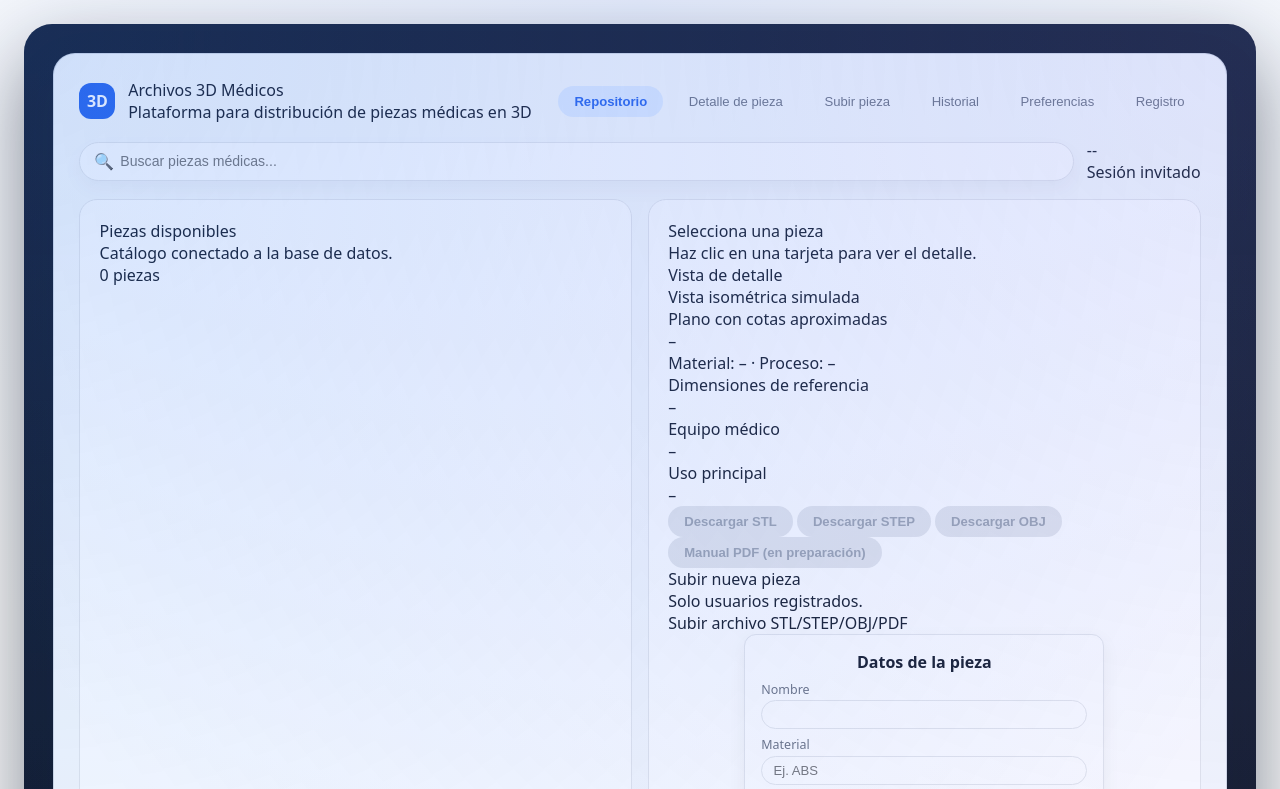
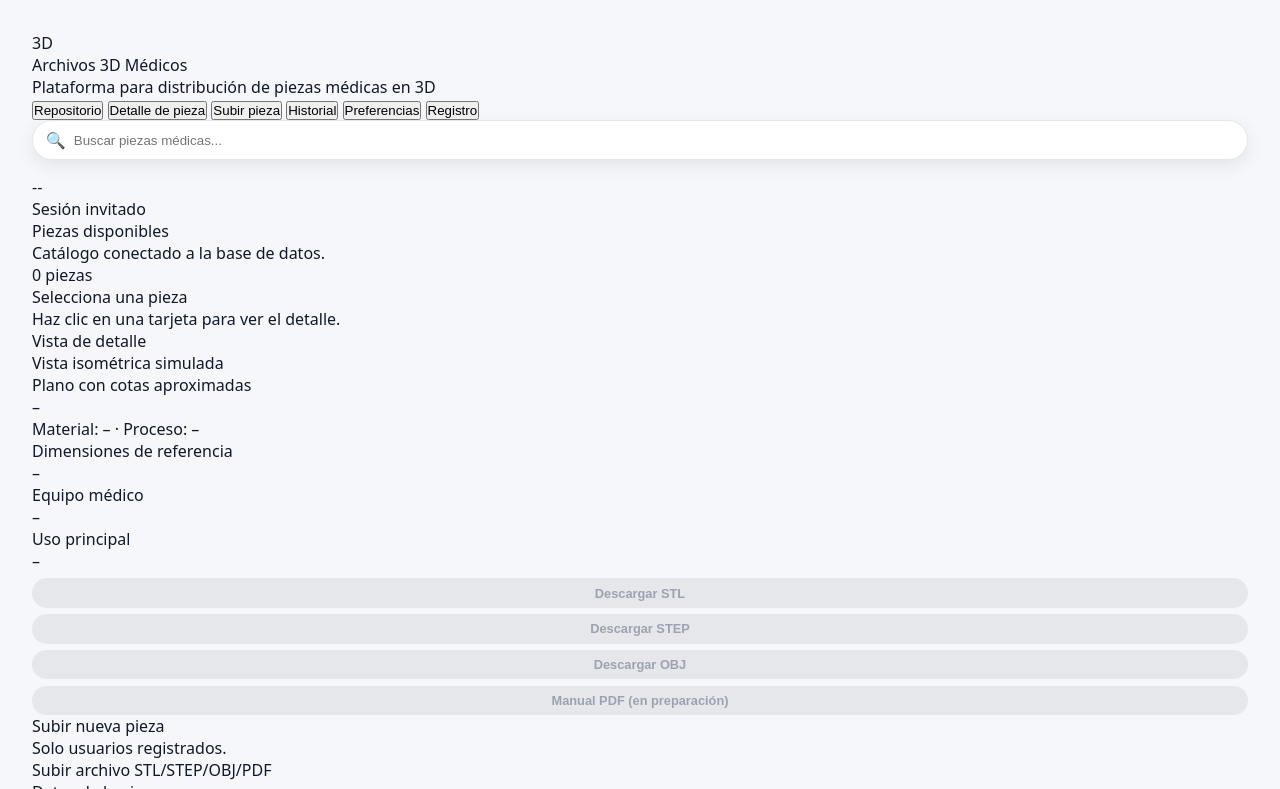
Before and after one commit to AdrielRa002/Paginaparapiezas3d, a plain HTML site: page index.html in a window 1280 px wide. Shown: the top 789 px of the page. Drawn offline with Linux system fonts and the light colour scheme; no server answers.

Commit message:
Update styles.css

```diff
--- a/styles.css
+++ b/styles.css
@@ -1,321 +1,111 @@
-/* ===== Variables de diseño global ===== */
+/* ===== Variables ===== */
 :root {
-  --bg-page: #f2f4f8;
-  --bg-card: #ffffff;
-  --bg-main: #f8fafc;
+  --bg: #f5f7fa;
+  --card: #fff;
   --primary: #2563eb;
-  --primary-soft: #e0edff;
-  --text-main: #111827;
-  --text-soft: #6b7280;
-  --border-soft: #e5e7eb;
   --success: #16a34a;
-  --danger: #dc2626;
-  --warning: #f97316;
-  --radius-lg: 18px;
-  --radius-md: 12px;
-  --shadow-soft: 0 18px 45px rgba(15, 23, 42, 0.12);
+  --text: #111827;
+  --textSoft: #6b7280;
+  --border: #e5e7eb;
+  --radius: 16px;
+  --shadow: 0 6px 18px rgba(0,0,0,0.08);
 }
 
-/* ===== Reset básico ===== */
 * {
-  margin: 0;
-  padding: 0;
-  box-sizing: border-box;
+  margin: 0; padding: 0; box-sizing: border-box;
 }
 
-/* ===== Estilos generales de la página ===== */
 body {
-  font-family: system-ui, -apple-system, BlinkMacSystemFont, "Segoe UI", sans-serif;
-  background: radial-gradient(circle at top, #e5edff 0%, #f9fafb 38%, #eef2ff 100%);
-  color: var(--text-main);
+  font-family: system-ui, sans-serif;
+  background: var(--bg);
+  color: var(--text);
   min-height: 100vh;
-  display: flex;
-  align-items: center;
-  justify-content: center;
-  padding: 1.5rem;
+  padding: 2rem;
 }
 
-/* ===== Contenedor principal tipo interfaz médica ===== */
-.shell {
-  width: 100%;
-  max-width: 1240px;
-  background: linear-gradient(180deg, #0f172a 0%, #111827 32%, #020617 100%);
-  border-radius: 28px;
-  padding: 1.8rem;
-  box-shadow: 0 32px 80px rgba(15, 23, 42, 0.5);
-  position: relative;
-  overflow: hidden;
+/* ===== Layout ===== */
+.container {
+  max-width: 1100px;
+  margin: auto;
 }
 
-.shell::before {
-  content: "";
-  position: absolute;
-  inset: 0;
-  background:
-    radial-gradient(circle at top left, rgba(59, 130, 246, 0.28), transparent 55%),
-    radial-gradient(circle at top right, rgba(129, 140, 248, 0.26), transparent 55%);
-  opacity: 0.75;
-  pointer-events: none;
+/* ===== Secciones ===== */
+.seccion {
+  display: none;
+  background: var(--card);
+  border-radius: var(--radius);
+  padding: 1.2rem;
+  border: 1px solid var(--border);
+  box-shadow: var(--shadow);
+  margin-bottom: 1rem;
 }
 
-.shell-inner {
-  background: var(--bg-main);
-  border-radius: 22px;
-  padding: 1.6rem;
-  box-shadow: var(--shadow-soft);
-  border: 1px solid rgba(148, 163, 184, 0.35);
+.seccion.activa {
+  display: block;
 }
 
-/* ===== Barra superior de navegación ===== */
-.topbar {
-  display: flex;
-  align-items: center;
-  justify-content: space-between;
-  margin-bottom: 1rem;
+/* ===== Grid tarjetas ===== */
+#cardsContainer {
+  display: grid;
+  grid-template-columns: repeat(auto-fill,minmax(180px,1fr));
   gap: 1rem;
 }
 
-.brand {
-  display: flex;
-  align-items: center;
-  gap: 0.8rem;
+/* ===== Tarjeta individual ===== */
+.card {
+  background: var(--card);
+  border: 1px solid var(--border);
+  border-radius: var(--radius);
+  padding: 0.8rem;
+  box-shadow: var(--shadow);
+  cursor: pointer;
+  transition: transform 0.15s, box-shadow 0.15s;
 }
 
-.brand-icon {
-  width: 36px;
-  height: 36px;
-  border-radius: 12px;
-  background: var(--primary);
-  display: flex;
-  align-items: center;
-  justify-content: center;
-  color: white;
-  font-weight: bold;
-  font-size: 1rem;
+.card:hover {
+  transform: translateY(-3px);
+  box-shadow: 0 8px 22px rgba(37,99,235,0.22);
 }
 
-/* Navegación superior */
-.nav {
-  display: flex;
-  gap: 0.6rem;
-  flex-wrap: wrap;
+.card-thumb {
+  height: 80px;
+  background: var(--primary);
+  border-radius: var(--radius);
+  margin-bottom: 0.4rem;
 }
 
-.nav button {
+/* ===== Botones ===== */
+.btn {
+  display: block;
+  width: 100%;
+  text-align: center;
+  padding: 0.45rem;
   border: none;
-  background: transparent;
-  padding: 0.5rem 1rem;
   border-radius: 999px;
-  font-size: 0.82rem;
-  color: var(--text-soft);
+  font-size: 0.8rem;
+  font-weight: 600;
   cursor: pointer;
-  transition: all 0.18s ease-out;
+  margin-top: 0.4rem;
 }
 
-.nav button.active {
-  background: var(--primary-soft);
-  color: var(--primary);
-  font-weight: 600;
-}
+.btn-primary { background: var(--success); color: #fff; }
+.btn-blue { background: var(--primary); color: #fff; }
+.btn-disabled { background: #e5e7eb; color: #9ca3af; cursor: not-allowed; }
 
-/* ===== Buscador + Usuario activo ===== */
-.search-row {
+/* ===== Buscador ===== */
+.search-box {
   display: flex;
-  align-items: center;
-  gap: 0.8rem;
-  flex-wrap: wrap;
+  background: var(--card);
+  padding: 0.5rem 0.8rem;
+  border-radius: 999px;
+  border: 1px solid var(--border);
   margin-bottom: 1rem;
-}
-
-.search-box {
-  flex: 1 1 260px;
-  background: white;
-  border-radius: 999px;
-  border: 1px solid var(--border-soft);
-  display: flex;
-  align-items: center;
-  padding: 0.45rem 0.85rem;
-  box-shadow: 0 8px 20px rgba(15, 23, 42, 0.04);
+  box-shadow: var(--shadow);
 }
 
 .search-box input {
   border: none;
   outline: none;
   width: 100%;
-  font-size: 0.88rem;
-  padding-left: 0.4rem;
+  padding-left: 0.5rem;
 }
-
-.search-pill {
-  background: var(--primary-soft);
-  color: var(--primary);
-  padding: 0.4rem 0.8rem;
-  border-radius: 999px;
-  font-size: 0.75rem;
-}
-
-/* ===== Layout principal ===== */
-.layout {
-  display: grid;
-  grid-template-columns: 1fr 1fr;
-  gap: 1rem;
-}
-
-@media (max-width: 900px) {
-  .layout {
-    grid-template-columns: 1fr;
-  }
-}
-
-.panel {
-  background: var(--bg-card);
-  border-radius: var(--radius-lg);
-  padding: 1.2rem;
-  border: 1px solid var(--border-soft);
-}
-
-.cards {
-  display: grid;
-  grid-template-columns: repeat(auto-fill, minmax(180px, 1fr));
-  gap: 0.8rem;
-  margin-top: 0.6rem;
-}
-
-.card {
-  background: #f9fafb;
-  border-radius: var(--radius-md);
-  padding: 0.8rem;
-  border: 1px solid var(--border-soft);
-  cursor: pointer;
-  transition: transform 0.15s ease-out, box-shadow 0.15s;
-}
-
-.card:hover {
-  transform: translateY(-2px);
-  box-shadow: 0 12px 25px rgba(37, 99, 235, 0.18);
-}
-
-/* ===== Estado de pieza ===== */
-.status-pill {
-  background: #dcfce7;
-  color: var(--success);
-  font-size: 0.7rem;
-  font-weight: 600;
-  padding: 0.18rem 0.6rem;
-  border-radius: 999px;
-  display: inline-flex;
-  align-items: center;
-  gap: 0.25rem;
-}
-
-.status-pill::before {
-  content: "✓";
-}
-
-/* ===== Formularios (registro/subida/configuración) ===== */
-.form-card {
-  background: white;
-  border-radius: var(--radius-md);
-  padding: 1rem;
-  max-width: 360px;
-  margin: auto;
-  border: 1px solid var(--border-soft);
-  box-shadow: 0 6px 18px rgba(15, 23, 42, 0.06);
-}
-
-.form-title {
-  font-size: 1rem;
-  font-weight: 700;
-  margin-bottom: 0.5rem;
-  text-align: center;
-}
-
-.form-group {
-  margin-bottom: 0.45rem;
-}
-
-.form-label {
-  font-size: 0.78rem;
-  color: var(--text-soft);
-  margin-bottom: 0.15rem;
-  display: block;
-}
-
-.form-input {
-  width: 100%;
-  padding: 0.38rem 0.7rem;
-  border-radius: 999px;
-  border: 1px solid var(--border-soft);
-  font-size: 0.82rem;
-  outline: none;
-  background: #ffffff;
-}
-
-.form-input:focus {
-  border-color: var(--primary);
-  box-shadow: 0 0 0 1px rgba(37, 99, 235, 0.22);
-}
-
-/* ===== Botones ===== */
-.btn {
-  border: none;
-  border-radius: 999px;
-  padding: 0.5rem 1rem;
-  font-size: 0.82rem;
-  cursor: pointer;
-  font-weight: 600;
-  display: inline-flex;
-  align-items: center;
-  justify-content: center;
-  gap: 0.35rem;
-  transition: transform 0.12s ease-out, box-shadow 0.12s ease-out;
-}
-
-.btn-primary {
-  background: var(--success);
-  color: white;
-  box-shadow: 0 8px 18px rgba(22, 163, 74, 0.35);
-}
-
-.btn-blue {
-  background: var(--primary);
-  color: white;
-  box-shadow: 0 8px 18px rgba(37, 99, 235, 0.35);
-}
-
-.btn-disabled {
-  background: #e5e7eb;
-  color: #9ca3af;
-  cursor: default;
-  box-shadow: none;
-}
-
-/* ===== Historial de descargas ===== */
-.history-list {
-  margin-top: 0.6rem;
-  display: flex;
-  flex-direction: column;
-  gap: 0.4rem;
-}
-
-.history-item {
-  display: grid;
-  grid-template-columns: auto 1fr auto;
-  gap: 0.6rem;
-  padding: 0.4rem 0.8rem;
-  background: white;
-  border-radius: 999px;
-  border: 1px solid var(--border-soft);
-  font-size: 0.8rem;
-  align-items: center;
-}
-
-/* ===== Footer ===== */
-.footer {
-  margin-top: 1rem;
-  font-size: 0.72rem;
-  color: var(--text-soft);
-  text-align: center;
-  padding-top: 1rem;
-  border-top: 1px solid var(--border-soft);
-}
```
